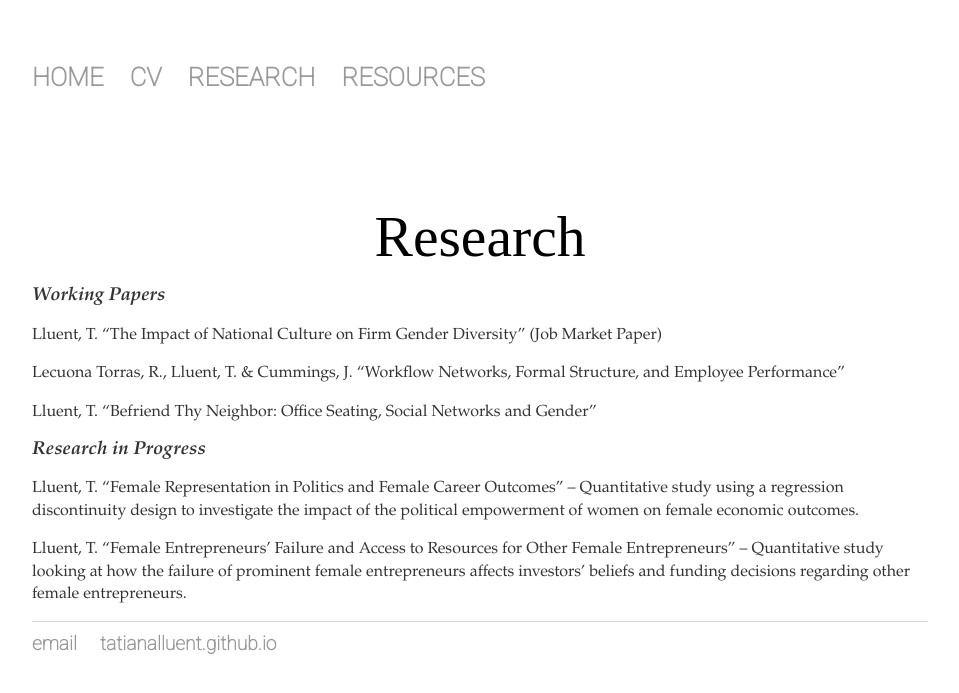
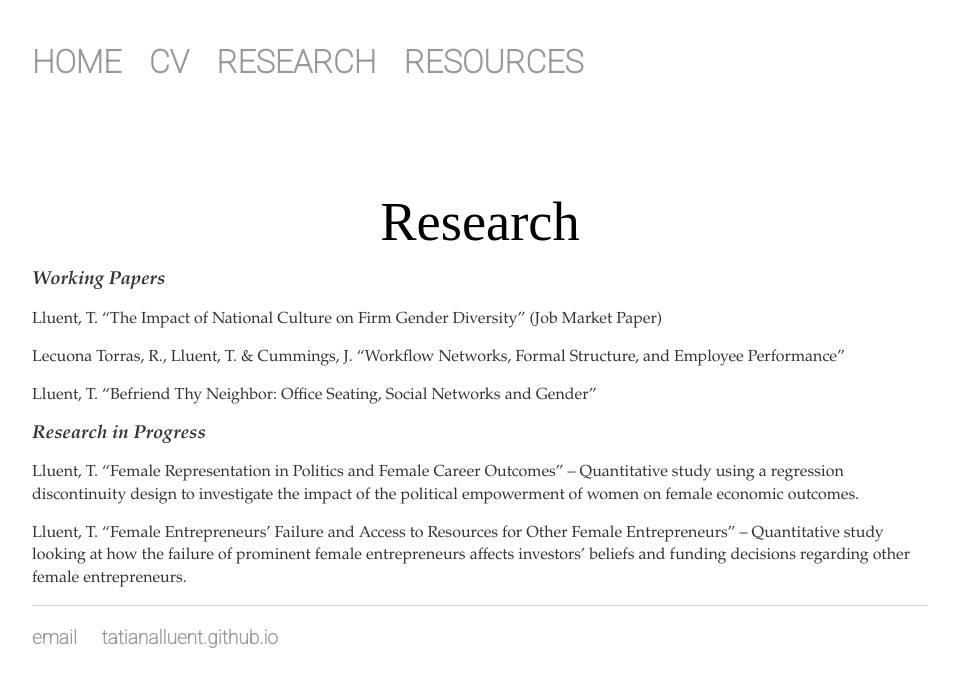
Before and after one commit to tatianalluent/tatianalluent.github.io, a Jekyll site: the page built from research/index.html, in a window 1280 px wide. Shown: the top 693 px of the page, without its empty margins (160-1119 px from the left). Built offline with Jekyll 4.4.1, drawn with Linux system fonts in a browser that asks for light colours.

Commit message:
changed margin in body and font size in footer

```diff
--- a/css/main.css
+++ b/css/main.css
@@ -1,5 +1,5 @@
 body {
-    margin: 60px auto;
+    margin: 40px auto;
     width: 70%;
 }
 nav ul {
@@ -7,7 +7,7 @@ nav ul {
     padding: 0px;
     list-style: none;
     font-weight: bold;
-    font-size: 2vw;
+    font-size: 2.5vw;
 }
 footer ul {
     font-family:'Roboto', sans-serif;
@@ -18,7 +18,7 @@ footer ul {
 nav ul li {
     display: inline;
     margin-right: 20px;
-    font-size: 2vw;
+    font-size: 2.5vw;
 }
 footer ul li {
     display: inline;
@@ -35,7 +35,7 @@ a:hover {
 }
 h1 {
     text-align: center;
-    font-size: 3.6em;
+    font-size: 3.4em;
     font-family: "Times New Roman", "Times", serif;
     font-weight: normal;
     padding-top: 70px;
@@ -71,7 +71,7 @@ ul {
 
 footer {
     border-top: 1px solid #d5d5d5;
-    font-size: .8em;
+    font-size: 1.5vw;
 }
 
 ul.posts {
```
